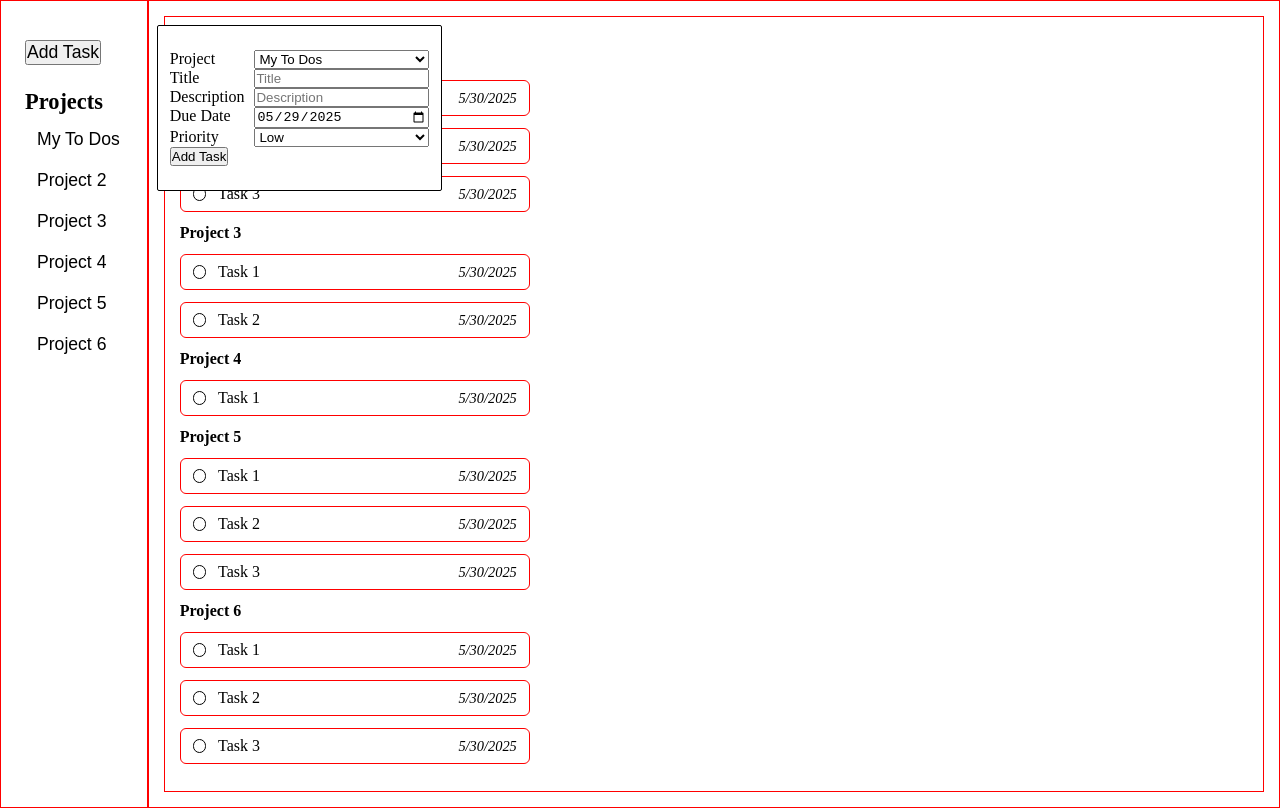
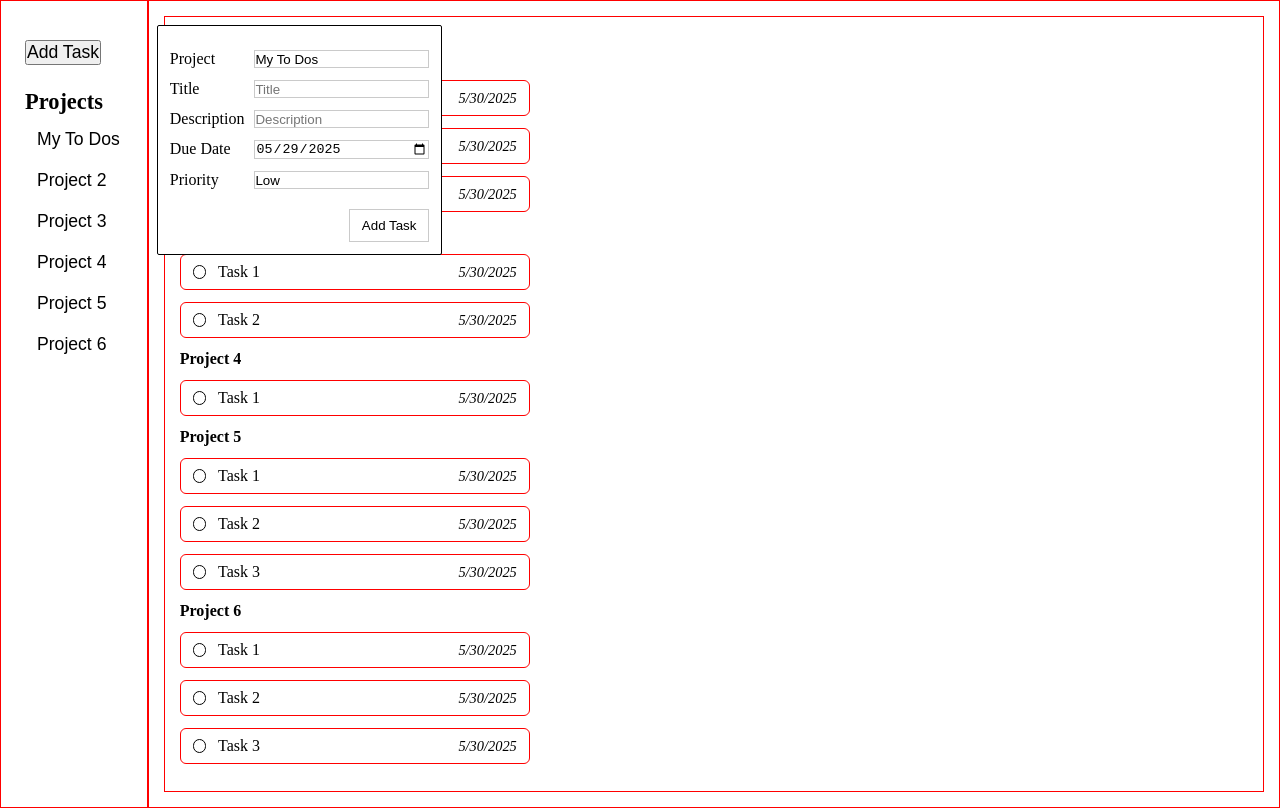
Before and after one commit to jkaps9/todo-list, a website built with webpack: page src/template.html in a window 1280 px wide. Built offline with nearby package versions, Linux system fonts and the light colour scheme.

Commit message:
Add styling to form

```diff
--- a/src/styles.css
+++ b/src/styles.css
@@ -139,10 +139,14 @@ div.todo-item.priority-medium {
     background-color: white;
     border: 1px solid black;
     border-radius: 2px;
-    padding: 24px 12px;
+    padding: 24px 12px 12px;
 }
 
 #new-task-form {
+    display: flex;
+    flex-direction: column;
+    gap: 12px;
+
     div {
         display: grid;
         grid-template-columns: 1fr auto;
@@ -152,5 +156,17 @@ div.todo-item.priority-medium {
     input,
     select {
         width: 175px;
+        appearance: none;
+        background: none;
+        border: 1px solid rgba(150, 150, 150, 0.5);
+    }
+
+    button {
+        margin-top: 8px;
+        align-self: flex-end;
+        padding: 8px 12px;
+        appearance: none;
+        background: none;
+        border: 1px solid rgba(150, 150, 150, 0.5);
     }
 }
```
